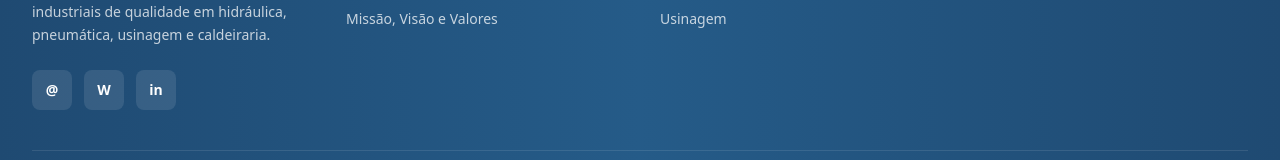
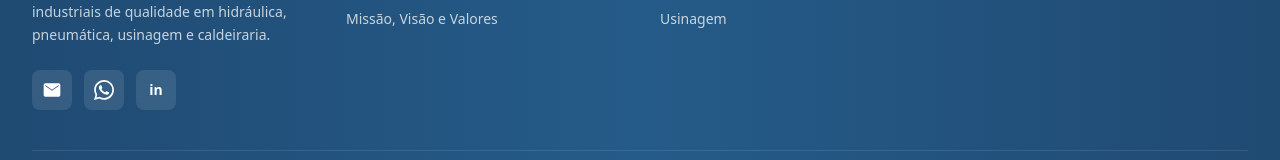
Before and after one commit to gabrielnakhata/mgHidraulica, a Next.js app: page / in a window 1280 px wide. Shown: the part 6099-6259 px from the top of the page. Built offline with nearby package versions, Linux system fonts and the light colour scheme.

Commit message:
feat ajuste footer

```diff
--- a/components/layout/Footer.tsx
+++ b/components/layout/Footer.tsx
@@ -65,24 +65,38 @@ export default function Footer() {
             <div className="mt-6 flex gap-3">
               <a
                 href="mailto:contato@mghidraulica.com.br"
-                className="flex h-10 w-10 items-center justify-center rounded-lg bg-white/10 text-sm font-bold text-white transition hover:bg-[#8BC53F] hover:text-[#1F4A72]"
+                className="flex h-10 w-10 items-center justify-center rounded-lg bg-white/10 text-white transition hover:bg-[#8BC53F] hover:text-[#1F4A72]"
                 aria-label="Email"
               >
-                @
+                <svg
+                  xmlns="http://www.w3.org/2000/svg"
+                  viewBox="0 0 24 24"
+                  fill="currentColor"
+                  className="h-5 w-5"
+                >
+                  <path d="M20 4H4a2 2 0 00-2 2v12a2 2 0 002 2h16a2 2 0 002-2V6a2 2 0 00-2-2zm0 3.2l-8 5.6-8-5.6V6l8 5.6L20 6v1.2z" />
+                </svg>
               </a>
 
               <a
-                href="https://wa.me/553139890-8190"
+                href="https://wa.me/553171749738?text=Olá,%20gostaria%20de%20solicitar%20um%20orçamento."
                 target="_blank"
                 rel="noopener noreferrer"
-                className="flex h-10 w-10 items-center justify-center rounded-lg bg-white/10 text-sm font-bold text-white transition hover:bg-[#8BC53F] hover:text-[#1F4A72]"
+                className="flex h-10 w-10 items-center justify-center rounded-lg bg-white/10 text-white transition hover:bg-[#8BC53F] hover:text-[#1F4A72]"
                 aria-label="WhatsApp"
               >
-                W
+                <svg
+                  xmlns="http://www.w3.org/2000/svg"
+                  viewBox="0 0 24 24"
+                  fill="currentColor"
+                  className="h-5 w-5"
+                >
+                  <path d="M20.52 3.48A11.82 11.82 0 0012.06 0C5.53 0 .21 5.31.21 11.85c0 2.09.55 4.13 1.59 5.93L0 24l6.4-1.68a11.83 11.83 0 005.66 1.45h.01c6.53 0 11.85-5.31 11.85-11.85 0-3.16-1.23-6.13-3.4-8.44zM12.07 21.7a9.8 9.8 0 01-5-1.37l-.36-.21-3.8 1 1.02-3.7-.23-.38a9.76 9.76 0 01-1.5-5.2c0-5.43 4.42-9.85 9.86-9.85a9.8 9.8 0 016.96 2.89 9.8 9.8 0 012.89 6.96c0 5.44-4.42 9.86-9.84 9.86zm5.4-7.37c-.3-.15-1.75-.87-2.03-.97-.27-.1-.47-.15-.67.15-.2.3-.77.97-.95 1.17-.17.2-.35.22-.65.07-.3-.15-1.28-.47-2.43-1.5-.9-.8-1.5-1.8-1.68-2.1-.17-.3-.02-.46.13-.6.13-.13.3-.35.45-.52.15-.17.2-.3.3-.5.1-.2.05-.37-.03-.52-.08-.15-.67-1.62-.92-2.22-.24-.58-.49-.5-.67-.5h-.57c-.2 0-.52.08-.8.37-.27.3-1.05 1.03-1.05 2.52s1.08 2.93 1.23 3.13c.15.2 2.12 3.24 5.13 4.55.72.31 1.28.5 1.72.64.72.23 1.37.2 1.89.12.58-.09 1.75-.72 2-1.42.25-.7.25-1.3.17-1.42-.07-.12-.27-.2-.57-.35z" />
+                </svg>
               </a>
 
               <a
-                href="https://www.linkedin.com"
+                href="https://www.linkedin.com/company/mg-hidr%C3%A1ulica-ltda/"
                 target="_blank"
                 rel="noopener noreferrer"
                 className="flex h-10 w-10 items-center justify-center rounded-lg bg-white/10 text-sm font-bold text-white transition hover:bg-[#8BC53F] hover:text-[#1F4A72]"
```
